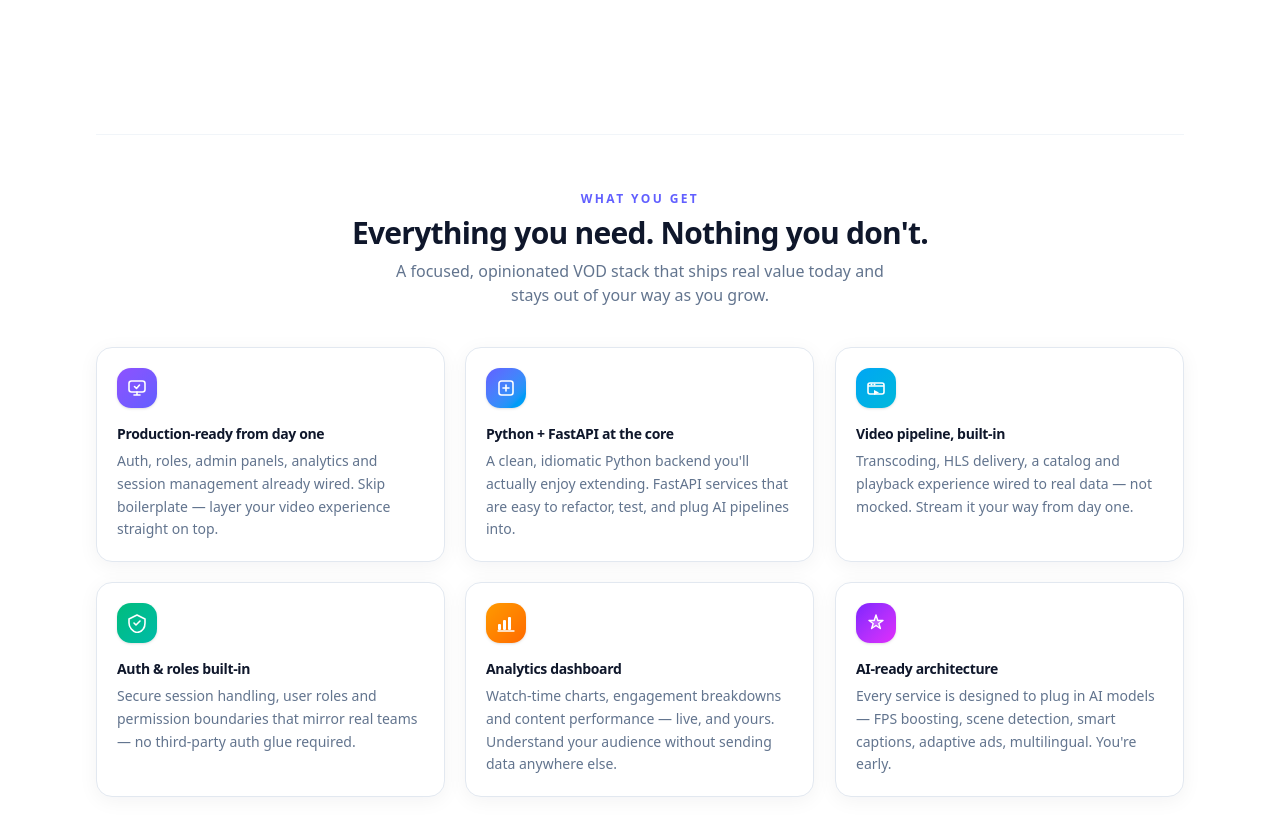
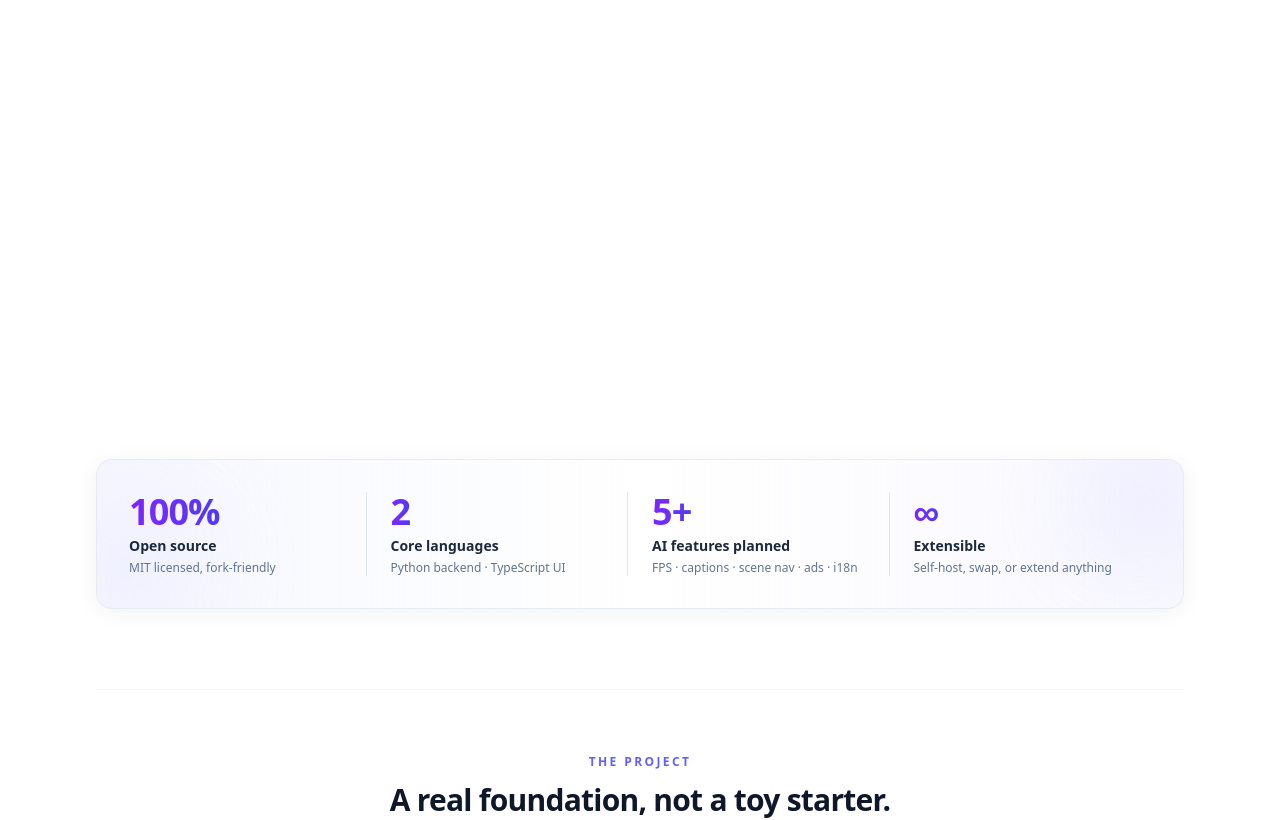
Before and after one commit to Suman196pokhrel/vod-app, a Next.js app in the folder app/: page / in a window 1280 px wide. Shown: the part 700-1520 px from the top of the page. Built offline with nearby package versions, Linux system fonts and the light colour scheme.

Commit message:
feat: trim landing features to a 3-item strip

```diff
--- a/app/app/(public)/_components/LandingFeatures.tsx
+++ b/app/app/(public)/_components/LandingFeatures.tsx
@@ -1,204 +1,48 @@
 "use client";
 
-import React from "react";
-
-// Defined outside component — no closure deps, no re-renders, direct DOM mutation
-function onTiltMove(e: React.MouseEvent<HTMLDivElement>) {
-  const el = e.currentTarget;
-  const r = el.getBoundingClientRect();
-  const x = (e.clientX - r.left) / r.width;
-  const y = (e.clientY - r.top) / r.height;
-  const rotX = (y - 0.5) * -16;
-  const rotY = (x - 0.5) * 16;
-  el.style.transform = `perspective(900px) rotateX(${rotX}deg) rotateY(${rotY}deg) scale3d(1.03,1.03,1.03)`;
-  el.style.transition = "none";
-  const shine = el.querySelector<HTMLElement>("[data-shine]");
-  if (shine) {
-    shine.style.opacity = "1";
-    shine.style.backgroundImage = `radial-gradient(220px circle at ${x * 100}% ${y * 100}%, rgba(255,255,255,0.55), transparent 60%)`;
-  }
-}
-
-function onTiltLeave(e: React.MouseEvent<HTMLDivElement>) {
-  const el = e.currentTarget;
-  el.style.transform = "";
-  el.style.transition = "transform 0.6s cubic-bezier(0.23, 1, 0.32, 1)";
-  const shine = el.querySelector<HTMLElement>("[data-shine]");
-  if (shine) {
-    shine.style.opacity = "0";
-    shine.style.transition = "opacity 0.4s ease";
-  }
-}
+import { useScrollReveal } from "@/lib/motion/useScrollReveal";
 
 const FEATURES = [
   {
-    gradient: "from-violet-500 to-indigo-500",
-    iconBg: "bg-linear-to-br from-violet-500 to-indigo-500",
-    shimmerColor: "from-violet-400/0 via-violet-100/50 to-violet-400/0",
-    hoverBorder: "hover:border-violet-200",
-    hoverShadow: "hover:shadow-[0_20px_60px_rgba(139,92,246,0.18)]",
-    icon: (
-      <svg width="20" height="20" viewBox="0 0 20 20" fill="none" aria-hidden="true">
-        <rect x="2" y="3" width="16" height="11" rx="2.5" stroke="white" strokeWidth="1.6" />
-        <path d="M7 17h6M10 14v3" stroke="white" strokeWidth="1.6" strokeLinecap="round" />
-        <path d="M7.5 8.5L9.5 10.5L12.5 7" stroke="white" strokeWidth="1.6" strokeLinecap="round" strokeLinejoin="round" />
-      </svg>
-    ),
-    title: "Production-ready from day one",
+    number: "01",
+    title: "Adaptive quality",
     description:
-      "Auth, roles, admin panels, analytics and session management already wired. Skip boilerplate — layer your video experience straight on top.",
+      "Six quality tiers, switched automatically to match your connection — no buffering, no manual toggling.",
   },
   {
-    gradient: "from-indigo-500 to-sky-500",
-    iconBg: "bg-linear-to-br from-indigo-500 to-sky-500",
-    shimmerColor: "from-indigo-400/0 via-indigo-100/50 to-indigo-400/0",
-    hoverBorder: "hover:border-indigo-200",
-    hoverShadow: "hover:shadow-[0_20px_60px_rgba(79,70,229,0.18)]",
-    icon: (
-      <svg width="20" height="20" viewBox="0 0 20 20" fill="none" aria-hidden="true">
-        <path
-          d="M3 5.5A2.5 2.5 0 015.5 3h9A2.5 2.5 0 0117 5.5v9a2.5 2.5 0 01-2.5 2.5h-9A2.5 2.5 0 013 14.5v-9z"
-          stroke="white"
-          strokeWidth="1.6"
-        />
-        <path d="M7 10h6M10 7v6" stroke="white" strokeWidth="1.6" strokeLinecap="round" />
-      </svg>
-    ),
-    title: "Python + FastAPI at the core",
+    number: "02",
+    title: "Every screen",
     description:
-      "A clean, idiomatic Python backend you'll actually enjoy extending. FastAPI services that are easy to refactor, test, and plug AI pipelines into.",
+      "Phone, tablet, desktop, TV. The same fast, minimal player everywhere you watch.",
   },
   {
-    gradient: "from-sky-500 to-cyan-500",
-    iconBg: "bg-linear-to-br from-sky-500 to-cyan-500",
-    shimmerColor: "from-sky-400/0 via-sky-100/50 to-sky-400/0",
-    hoverBorder: "hover:border-sky-200",
-    hoverShadow: "hover:shadow-[0_20px_60px_rgba(14,165,233,0.18)]",
-    icon: (
-      <svg width="20" height="20" viewBox="0 0 20 20" fill="none" aria-hidden="true">
-        <rect x="2" y="5" width="16" height="11" rx="2" stroke="white" strokeWidth="1.6" />
-        <path d="M2 8h16" stroke="white" strokeWidth="1.6" />
-        <circle cx="5.5" cy="6.5" r="1" fill="white" />
-        <circle cx="8.5" cy="6.5" r="1" fill="white" />
-        <polygon points="8,12 13,14.5 8,17" fill="white" />
-      </svg>
-    ),
-    title: "Video pipeline, built-in",
-    description:
-      "Transcoding, HLS delivery, a catalog and playback experience wired to real data — not mocked. Stream it your way from day one.",
-  },
-  {
-    gradient: "from-emerald-500 to-teal-500",
-    iconBg: "bg-linear-to-br from-emerald-500 to-teal-500",
-    shimmerColor: "from-emerald-400/0 via-emerald-100/50 to-emerald-400/0",
-    hoverBorder: "hover:border-emerald-200",
-    hoverShadow: "hover:shadow-[0_20px_60px_rgba(16,185,129,0.18)]",
-    icon: (
-      <svg width="20" height="20" viewBox="0 0 20 20" fill="none" aria-hidden="true">
-        <path
-          d="M10 2L2 6v4c0 4.42 3.38 8.56 8 9.56C15.62 18.56 18 14.42 18 10V6L10 2z"
-          stroke="white"
-          strokeWidth="1.6"
-          strokeLinejoin="round"
-        />
-        <path d="M7 10l2 2 4-4" stroke="white" strokeWidth="1.6" strokeLinecap="round" strokeLinejoin="round" />
-      </svg>
-    ),
-    title: "Auth & roles built-in",
-    description:
-      "Secure session handling, user roles and permission boundaries that mirror real teams — no third-party auth glue required.",
-  },
-  {
-    gradient: "from-amber-500 to-orange-500",
-    iconBg: "bg-linear-to-br from-amber-500 to-orange-500",
-    shimmerColor: "from-amber-400/0 via-amber-100/50 to-amber-400/0",
-    hoverBorder: "hover:border-amber-200",
-    hoverShadow: "hover:shadow-[0_20px_60px_rgba(245,158,11,0.18)]",
-    icon: (
-      <svg width="20" height="20" viewBox="0 0 20 20" fill="none" aria-hidden="true">
-        <rect x="2" y="11" width="3" height="6" rx="1" fill="white" />
-        <rect x="7" y="7" width="3" height="10" rx="1" fill="white" />
-        <rect x="12" y="4" width="3" height="13" rx="1" fill="white" />
-        <path d="M2 18h16" stroke="white" strokeWidth="1.3" strokeLinecap="round" />
-      </svg>
-    ),
-    title: "Analytics dashboard",
-    description:
-      "Watch-time charts, engagement breakdowns and content performance — live, and yours. Understand your audience without sending data anywhere else.",
-  },
-  {
-    gradient: "from-violet-600 to-fuchsia-500",
-    iconBg: "bg-linear-to-br from-violet-600 to-fuchsia-500",
-    shimmerColor: "from-fuchsia-400/0 via-fuchsia-100/50 to-fuchsia-400/0",
-    hoverBorder: "hover:border-fuchsia-200",
-    hoverShadow: "hover:shadow-[0_20px_60px_rgba(192,38,211,0.18)]",
-    icon: (
-      <svg width="20" height="20" viewBox="0 0 20 20" fill="none" aria-hidden="true">
-        <path
-          d="M10 2l1.8 5.5H17l-4.2 3 1.6 5L10 12.5 5.6 15.5l1.6-5L3 7.5h5.2L10 2z"
-          stroke="white"
-          strokeWidth="1.4"
-          strokeLinejoin="round"
-          fill="white"
-          fillOpacity="0.25"
-        />
-      </svg>
-    ),
-    title: "AI-ready architecture",
-    description:
-      "Every service is designed to plug in AI models — FPS boosting, scene detection, smart captions, adaptive ads, multilingual. You're early.",
+    number: "03",
+    title: "Built for speed",
+    description: "No clutter, no bloat. The feed loads fast and gets out of your way.",
   },
 ];
 
+function FeatureBlock({ feature }: { feature: (typeof FEATURES)[number] }) {
+  const ref = useScrollReveal<HTMLDivElement>();
+  return (
+    <div ref={ref} className="border-t border-landing-border pt-6">
+      <span className="font-mono text-xs text-landing-muted">{feature.number}</span>
+      <h3 className="mt-3 text-xl font-bold tracking-tight text-landing-fg">
+        {feature.title}
+      </h3>
+      <p className="mt-2 text-sm leading-relaxed text-landing-muted">
+        {feature.description}
+      </p>
+    </div>
+  );
+}
+
 export function LandingFeatures() {
   return (
-    <section className="mt-16 border-t border-slate-100 pt-14">
-      <div className="mb-10 space-y-2 text-center">
-        <p className="text-xs font-bold uppercase tracking-[0.2em] text-indigo-500">
-          What you get
-        </p>
-        <h2 className="text-2xl font-bold tracking-tight text-slate-900 sm:text-3xl">
-          Everything you need. Nothing you don&apos;t.
-        </h2>
-        <p className="mx-auto max-w-lg text-sm text-slate-500 sm:text-base">
-          A focused, opinionated VOD stack that ships real value today and stays
-          out of your way as you grow.
-        </p>
-      </div>
-
-      <div className="grid gap-5 sm:grid-cols-2 lg:grid-cols-3">
-        {FEATURES.map((feature, i) => (
-          <div
-            key={feature.title}
-            onMouseMove={onTiltMove}
-            onMouseLeave={onTiltLeave}
-            className={`group relative cursor-default overflow-hidden rounded-2xl border border-slate-200 bg-white p-5 text-sm shadow-[0_4px_20px_rgba(15,23,42,0.05)] will-change-transform ${feature.hoverBorder} ${feature.hoverShadow} transition-[border-color,box-shadow] duration-300`}
-            style={{ transitionProperty: "border-color, box-shadow, transform" }}
-          >
-            {/* Shine overlay — updated via DOM directly */}
-            <div
-              data-shine
-              className="pointer-events-none absolute inset-0 rounded-2xl opacity-0"
-              style={{ transition: "opacity 0.3s ease" }}
-            />
-
-            {/* Shimmer sweep on hover */}
-            <div
-              className={`pointer-events-none absolute inset-0 -translate-x-full rounded-2xl bg-linear-to-r ${feature.shimmerColor} opacity-60 transition-transform duration-700 group-hover:translate-x-full`}
-            />
-
-            {/* Icon */}
-            <div
-              className={`mb-4 inline-flex h-10 w-10 items-center justify-center rounded-xl ${feature.iconBg} shadow-sm transition-transform duration-300 group-hover:scale-110`}
-            >
-              {feature.icon}
-            </div>
-
-            <h3 className="mb-1.5 font-semibold tracking-tight text-slate-900">
-              {feature.title}
-            </h3>
-            <p className="leading-relaxed text-slate-500">{feature.description}</p>
-          </div>
+    <section className="py-20">
+      <div className="grid gap-8 sm:grid-cols-3">
+        {FEATURES.map((feature) => (
+          <FeatureBlock key={feature.number} feature={feature} />
         ))}
       </div>
     </section>
```
